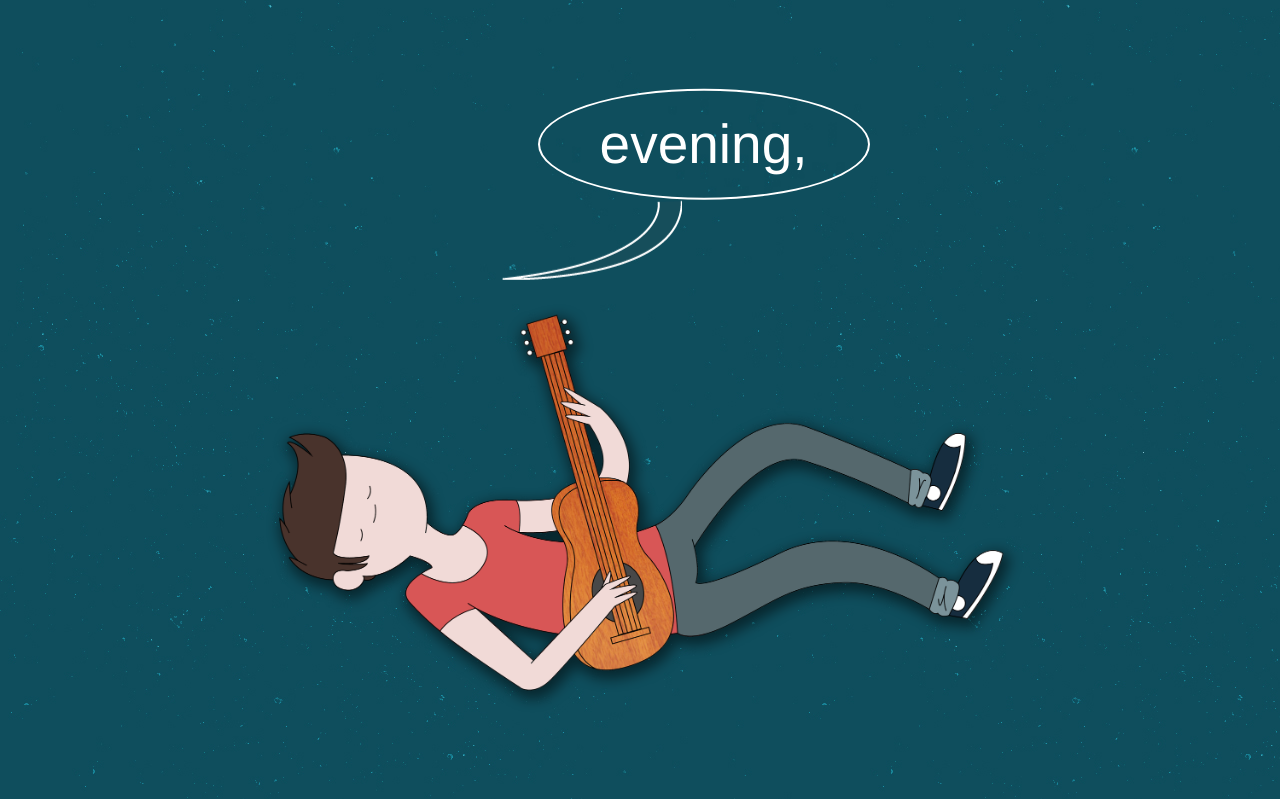
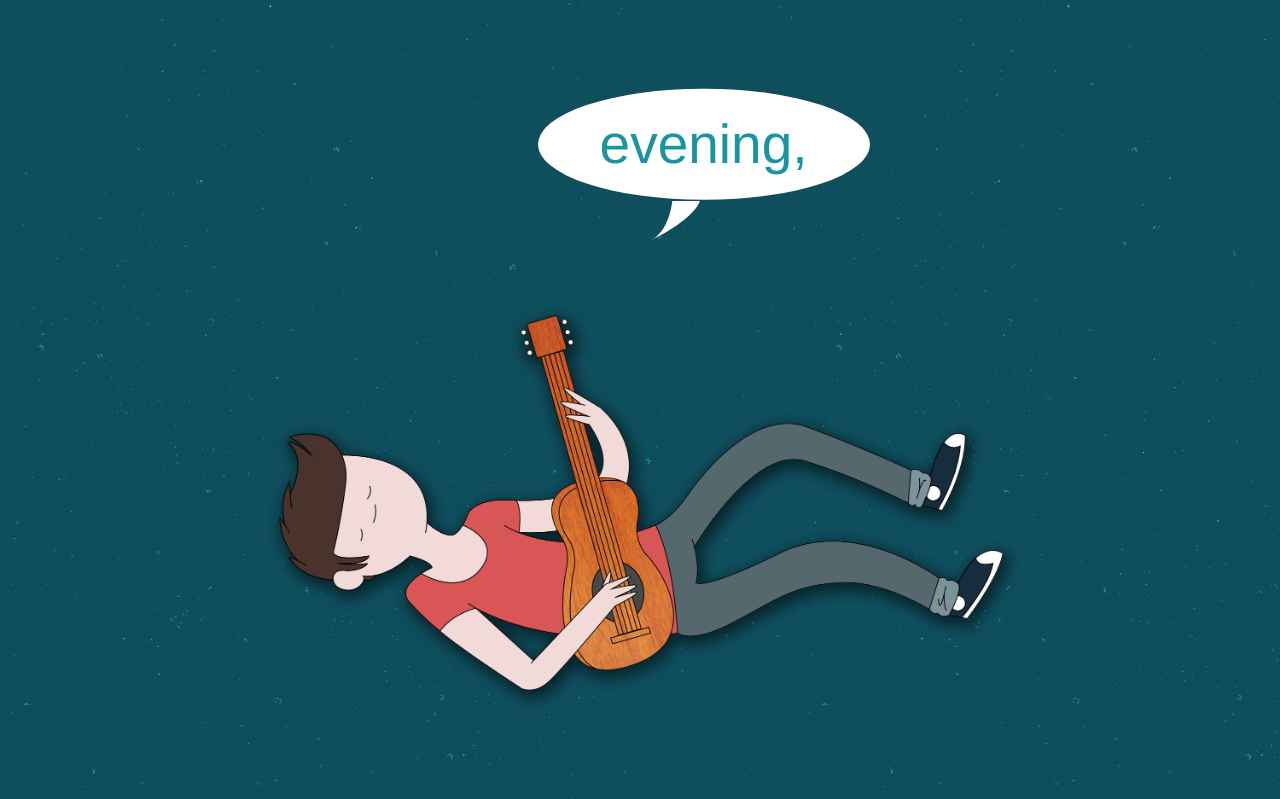
Before and after one commit to emjo91/port-revamp, a PHP site: page / in a window 1280 px wide. Shown: the top 799 px of the page. Run offline with PHP 8.4, Linux system fonts and the light colour scheme; some libraries are stand-ins or nearby versions; some web fonts are replaced.

Commit message:
Changed the speech bubble to something more editable.

```diff
--- a/css/main.css
+++ b/css/main.css
@@ -196,6 +196,7 @@ h1 {
 
 h1.header {
   padding: 0;
+  color: #fff;
   text-align: center;
   font-size: 55px; }
 
@@ -208,24 +209,21 @@ h1.greeting {
   -ms-transform: translateY(120%);
   border: 2px solid #fff;
   border-radius: 50%;
-  background-image: url("../images/stardust-blue.jpg");
+  background-color: #fff;
+  color: #1b94a2;
   font-size: 40px; }
   h1.greeting:after {
     content: ' ';
     position: absolute;
-    top: 92px;
-    left: -50px;
+    top: 85px;
+    left: 100px;
     width: 180px;
     height: 80px;
-    transform: rotate(-3deg);
-    -webkit-transform: rotate(-3deg);
-    -ms-transform: rotate(-3deg);
-    background-image: url(../images/speech-bubble-tail.png);
+    background-image: url(../images/small-tail.svg);
     background-repeat: no-repeat; }
 
 h1.header, h1.greeting {
   margin: 0;
-  color: #fff;
   font-weight: normal; }
 
 * {
@@ -305,19 +303,18 @@ i {
     -ms-transform: translateY(80%);
     border: 2px solid #fff;
     border-radius: 50%;
-    background-image: url("../images/stardust-blue.jpg");
     font-size: 55px; }
     h1.greeting:after {
       content: ' ';
       position: absolute;
       top: 110px;
-      left: -38px;
+      left: 110px;
       width: 180px;
       height: 80px;
       transform: rotate(0deg);
       -webkit-transform: rotate(0deg);
       -ms-transform: rotate(0deg);
-      background-image: url(../images/speech-bubble-tail.png);
+      background-image: url(../images/small-tail.svg);
       background-repeat: no-repeat; } }
 @media screen and (min-width: 565px) {
   h1.greeting {
--- a/scss/global/_media-queries.scss
+++ b/scss/global/_media-queries.scss
@@ -18,20 +18,19 @@
         -ms-transform: translateY(80%);
         border: 2px solid #fff;
         border-radius: 50%;
-        background-image: url("../images/stardust-blue.jpg");
         font-size: 55px;
 
         &:after {
             content: ' ';
             position: absolute;
             top: 110px;
-            left: -38px;
+            left: 110px;
             width: 180px;
             height: 80px;
             transform: rotate(0deg);
             -webkit-transform: rotate(0deg);
             -ms-transform: rotate(0deg);
-            background-image: url(../images/speech-bubble-tail.png);
+            background-image: url(../images/small-tail.svg);
             background-repeat: no-repeat;
         }
     }
--- a/scss/global/_text.scss
+++ b/scss/global/_text.scss
@@ -24,6 +24,7 @@ h1 {
 
 h1.header {
     padding: 0;
+    color: #fff;
     text-align: center;
     font-size: 55px;
 }
@@ -37,27 +38,28 @@ h1.greeting {
     -ms-transform: translateY(120%);
     border: 2px solid #fff;
     border-radius: 50%;
-    background-image: url("../images/stardust-blue.jpg");
+//    background-image: url("../images/stardust-blue.jpg");
+    background-color: #fff;
+    color: #1b94a2;
     font-size: 40px;
 
     &:after {
         content: ' ';
         position: absolute;
-        top: 92px;
-        left: -50px;
+        top: 85px;
+        left: 100px;
         width: 180px;
         height: 80px;
-        transform: rotate(-3deg);
-        -webkit-transform: rotate(-3deg);
-        -ms-transform: rotate(-3deg);
-        background-image: url(../images/speech-bubble-tail.png);
+//        transform: rotate(-3deg);
+//        -webkit-transform: rotate(-3deg);
+//        -ms-transform: rotate(-3deg);
+        background-image: url(../images/small-tail.svg);
         background-repeat: no-repeat;
     }
 }
 
 h1.header, h1.greeting {
     margin: 0;
-    color: #fff;
     font-weight: normal;
 }
 
```
Also changed, not shown: js/main.js (+11 -1 lines), images/small-tail.svg (added), 1 other file.
